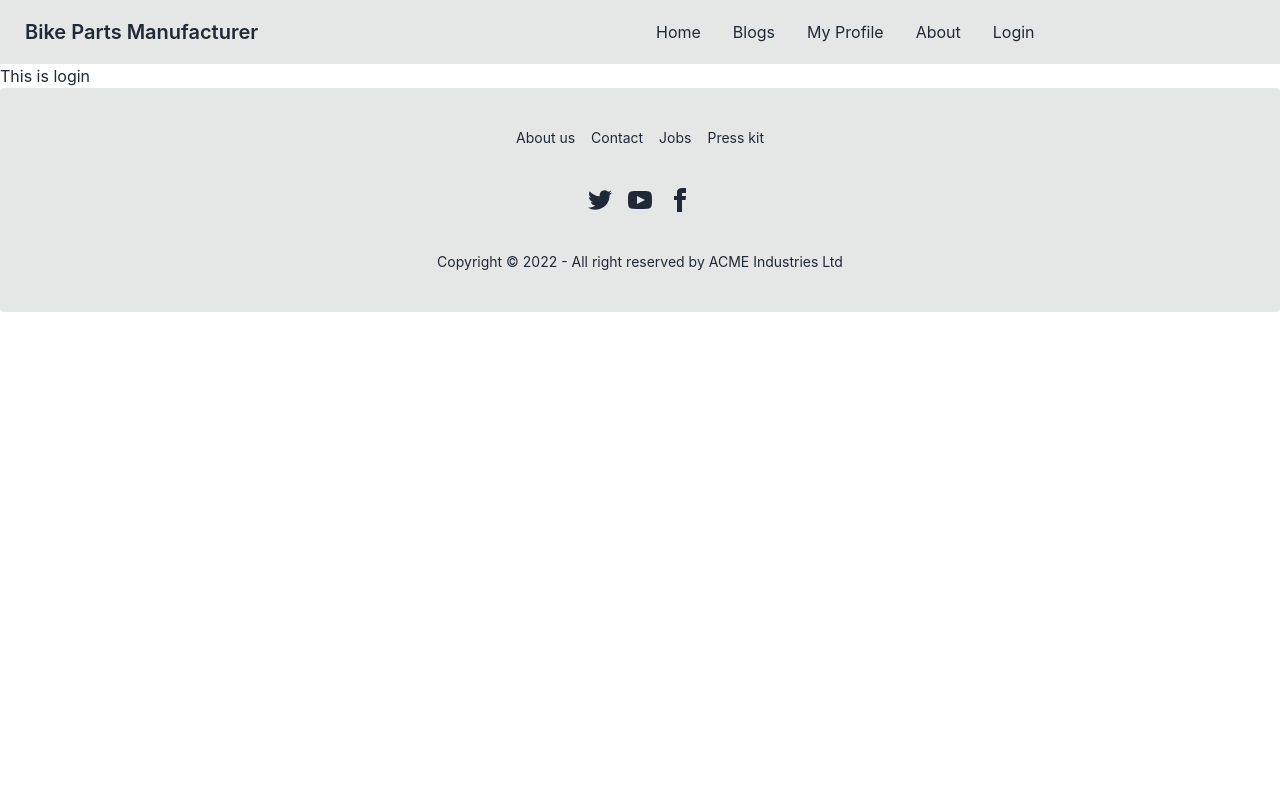
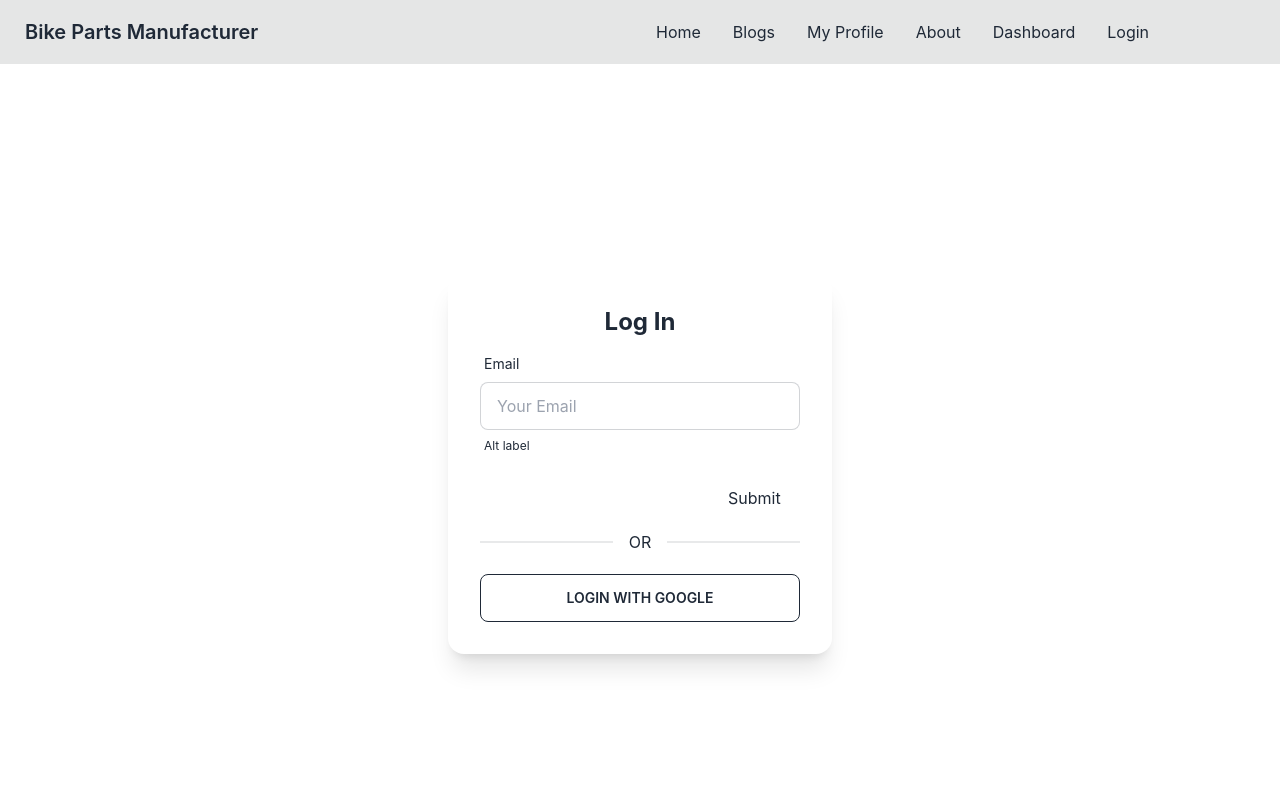
Before and after one commit to Rajesh-107/manufacturer-website-client-side, a React (Create React App) app: page /login in a window 1280 px wide. Shown: the top 800 px of the page. Built offline with nearby package versions, Linux system fonts and the light colour scheme; no server answers.

Commit message:
react hook form create email

```diff
--- a/src/App.js
+++ b/src/App.js
@@ -1,12 +1,13 @@
-import { Route, Routes } from 'react-router-dom';
-import './App.css';
-import About from './Home/About';
-import Home from './Home/Home';
-import Login from './Login/Login';
-import Footer from './Shared/Footer';
-import Navbar from './Shared/Navbar';
-import NotFound from './Shared/NotFound';
-
+import { Route, Routes } from "react-router-dom";
+import "./App.css";
+import Dashboard from "./Dashboard/Dashboard";
+import About from "./Home/About";
+import BikePartDetail from "./Home/BikePartDetail";
+import Home from "./Home/Home";
+import Login from "./Login/Login";
+import Footer from "./Shared/Footer";
+import Navbar from "./Shared/Navbar";
+import NotFound from "./Shared/NotFound";
 
 function App() {
   return (
@@ -14,12 +15,15 @@ function App() {
       <Navbar></Navbar>
       <Routes>
         <Route path='/' element={<Home></Home>}></Route>
-          <Route path='about' element={<About></About>}></Route>
+        <Route path='/about' element={<About></About>}></Route>
+        <Route
+          path='/bikepart/:bikepartId'
+          element={<BikePartDetail></BikePartDetail>}></Route>
         <Route path='login' element={<Login></Login>}></Route>
+        <Route path='dashboard' element={<Dashboard></Dashboard>}></Route>
         <Route path='*' element={<NotFound></NotFound>}></Route>
       </Routes>
       <Footer></Footer>
-
     </div>
   );
 }
--- /dev/null
+++ b/src/Dashboard/Dashboard.js
@@ -0,0 +1,11 @@
+import React from "react";
+
+const Dashboard = () => {
+  return (
+    <div>
+      <h2>My dashboard</h2>
+    </div>
+  );
+};
+
+export default Dashboard;
--- /dev/null
+++ b/src/Home/BikePartDetail.js
@@ -0,0 +1,13 @@
+import React from "react";
+import { useParams } from "react-router-dom";
+
+const BikePartDetail = () => {
+  const { bikepartId } = useParams();
+  return (
+    <div>
+      <h2>This is detail part: {bikepartId} </h2>
+    </div>
+  );
+};
+
+export default BikePartDetail;
--- a/src/Home/Bikepart.js
+++ b/src/Home/Bikepart.js
@@ -1,22 +1,35 @@
-import React from 'react';
+import React from "react";
+import { useNavigate } from "react-router-dom";
 
-const Bikepart = ({part}) => {
-    const {name, img, description, price, minOrder,available} = part;
+const Bikepart = ({ part }) => {
+  const { _id, name, img, description, price, minOrder, available } = part;
+
+  const navigate = useNavigate();
+  const detailsBikePart = (id) => {
+    navigate(`/bikepart/${id}`);
+  };
+
   return (
-        <div class="card w-96 bg-base-100 shadow-xl">
-        <figure class="px-10 pt-10">
-          <img src={img} alt="Shoes" class="rounded-xl" />
+    <div class='card w-96 bg-base-100 shadow-xl'>
+      <figure class='px-10 pt-10'>
+        <img src={img} alt='Shoes' class='rounded-xl' />
       </figure>
-        <div class="card-body items-center text-center">
-          <h2 class="card-title">{name}</h2>
+      <div class='card-body items-center text-center'>
+        <h2 class='card-title'>{name}</h2>
         <p>{description}</p>
         <div>
           <p className='text-red-500'>Price ${price}</p>
-              <p><small className='text-xl'>Minimum Order:{minOrder}</small></p>
-              <p><small className='text-xl'>Stock:{available}</small></p>
+          <p>
+            <small className='text-xl'>Minimum Order:{minOrder}</small>
+          </p>
+          <p>
+            <small className='text-xl'>Stock:{available}</small>
+          </p>
         </div>
-          <div class="card-actions">
-            <button class="btn btn-primary">Buy Now</button>
+        <div class='card-actions'>
+          <button onClick={() => detailsBikePart(_id)} class='btn btn-primary'>
+            Buy Now
+          </button>
         </div>
       </div>
     </div>
@@ -25,8 +38,8 @@ const Bikepart = ({part}) => {
 
 export default Bikepart;
 
-
-{/* <div>
+{
+  /* <div>
 <div className="card w-96 bg-base-100 shadow-xl ">
 <figure className='px-10 pt-10'>
 <img src={img} alt="Shoes" />
@@ -45,4 +58,5 @@ export default Bikepart;
 </div>
 </div>
 </div>
-</div> */}
+</div> */
+}
--- a/src/Home/Bikeparts.js
+++ b/src/Home/Bikeparts.js
@@ -1,28 +1,23 @@
-import React, { useEffect, useState } from 'react';
-import Bikepart from './Bikepart';
+import React, { useEffect, useState } from "react";
+import Bikepart from "./Bikepart";
 
 const Bikeparts = () => {
   const [parts, setParts] = useState([]);
 
-    useEffect( ()=>{
-        fetch('http://localhost:5000/bikepart')
-        .then(res => res.json())
-        .then(data => setParts(data))
-    } ,[])
+  useEffect(() => {
+    fetch("http://localhost:5000/bikepart")
+      .then((res) => res.json())
+      .then((data) => setParts(data));
+  }, []);
   return (
-        <div>
+    <div id='bikeparts'>
       <h2 className='text-center text-3xl m-5 text-primary'>All bike parts </h2>
       <div className='grid grid-cols-1 md:grid-cols-2 lg:grid-cols-3 gap-3 ml-8'>
-
-            {
-                parts.map(part => <Bikepart
-                key={part.id}
-                part={part}
-                ></Bikepart>)
-            }
+        {parts.map((part) => (
+          <Bikepart key={part.id} part={part}></Bikepart>
+        ))}
       </div>
     </div>
-
   );
 };
 
--- a/src/Login/Login.js
+++ b/src/Login/Login.js
@@ -1,11 +1,68 @@
-import React from 'react';
+import React from "react";
+import { useSignInWithGoogle } from "react-firebase-hooks/auth";
+import auth from "../firebase.init";
+import { useForm } from "react-hook-form";
 
 const Login = () => {
-    return (
-        <div>
-            <h2>This is login</h2>
+  const [signInWithGoogle, user, loading, error] = useSignInWithGoogle(auth);
+  const {
+    register,
+    formState: { errors },
+    handleSubmit,
+  } = useForm();
+
+  if (user) {
+    console.log(user);
+  }
+
+  const onSubmit = (data) => {
+    console.log(data);
+  };
+
+  return (
+    <div className='flex h-screen justify-center items-center'>
+      <div className='card w-96 bg-base-100 shadow-xl'>
+        <div className='card-body'>
+          <h2 className='text-center text-2xl font-bold'>Log In</h2>
+          <form onSubmit={handleSubmit(onSubmit)}>
+            <div className='form-control w-full max-w-xs'>
+              <label className='label'>
+                <span className='label-text'>Email</span>
+              </label>
+              <input
+                type='email'
+                placeholder='Your Email'
+                className='input input-bordered w-full max-w-xs'
+                {...register("email", {
+                  pattern: {
+                    value: /[A-Za-z]{3}/,
+                    message: "error message",
+                  },
+                })}
+              />
+              <label className='label'>
+                <span className='label-text-alt'>Alt label</span>
+              </label>
+            </div>
+
+            <input />
+            {errors.firstName?.type === "required" && "First name is required"}
+
+            <input {...register("lastName", { required: true })} />
+            {errors.lastName && "Last name is required"}
+
+            <input type='submit' />
+          </form>
+          <div className='divider'>OR</div>
+          <button
+            onClick={() => signInWithGoogle()}
+            className='btn btn-outline'>
+            Login with Google
+          </button>
         </div>
-    );
+      </div>
+    </div>
+  );
 };
 
 export default Login;
--- a/src/Shared/Navbar.js
+++ b/src/Shared/Navbar.js
@@ -1,33 +1,61 @@
-import React from 'react';
-import { Link } from 'react-router-dom';
+import React from "react";
+import { Link } from "react-router-dom";
 
 const Navbar = () => {
-    const menuItems = <>
-        <li><Link to='/'>Home</Link></li>
-        <li><Link to='/blog'>Blogs</Link></li>
-        <li><Link to='/profile'>My Profile</Link></li>
-        <li><Link to='/about'>About</Link></li>
-        <li><Link to='/login'>Login</Link></li>
+  const menuItems = (
+    <>
+      <li>
+        <Link to='/'>Home</Link>
+      </li>
+      <li>
+        <Link to='/blog'>Blogs</Link>
+      </li>
+      <li>
+        <Link to='/profile'>My Profile</Link>
+      </li>
+      <li>
+        <Link to='/about'>About</Link>
+      </li>
+      <li>
+        <Link to='/dashboard'>Dashboard</Link>
+      </li>
+      <li>
+        <Link to='/login'>Login</Link>
+      </li>
     </>
+  );
   return (
-        <div className="navbar bg-base-300">
-  <div className="navbar-start">
-    <div className="dropdown">
-      <label tabIndex="0" className="btn btn-ghost lg:hidden">
-        <svg xmlns="http://www.w3.org/2000/svg" className="h-5 w-5" fill="none" viewBox="0 0 24 24" stroke="currentColor"><path strokeLinecap="round" strokeLinejoin="round" strokeWidth="2" d="M4 6h16M4 12h8m-8 6h16" /></svg>
+    <div className='navbar bg-base-300'>
+      <div className='navbar-start'>
+        <div className='dropdown'>
+          <label tabIndex='0' className='btn btn-ghost lg:hidden'>
+            <svg
+              xmlns='http://www.w3.org/2000/svg'
+              className='h-5 w-5'
+              fill='none'
+              viewBox='0 0 24 24'
+              stroke='currentColor'>
+              <path
+                strokeLinecap='round'
+                strokeLinejoin='round'
+                strokeWidth='2'
+                d='M4 6h16M4 12h8m-8 6h16'
+              />
+            </svg>
           </label>
-      <ul tabIndex="0" className="menu menu-compact dropdown-content mt-3 p-2 shadow bg-base-100 rounded-box w-52">
+          <ul
+            tabIndex='0'
+            className='menu menu-compact dropdown-content mt-3 p-2 shadow bg-base-100 rounded-box w-52'>
             {menuItems}
           </ul>
         </div>
-    <a className="btn btn-ghost normal-case text-xl">Bike Parts Manufacturer</a>
+        <a className='btn btn-ghost normal-case text-xl'>
+          Bike Parts Manufacturer
+        </a>
       </div>
-  <div className="navbar-center hidden lg:flex">
-    <ul className="menu menu-horizontal p-0">
-    {menuItems}
-    </ul>
+      <div className='navbar-center hidden lg:flex'>
+        <ul className='menu menu-horizontal p-0'>{menuItems}</ul>
       </div>
-
     </div>
   );
 };
--- /dev/null
+++ b/src/firebase.init.js
@@ -0,0 +1,22 @@
+// Import the functions you need from the SDKs you need
+import { initializeApp } from "firebase/app";
+import { getAuth } from "firebase/auth";
+// TODO: Add SDKs for Firebase products that you want to use
+// https://firebase.google.com/docs/web/setup#available-libraries
+
+// Your web app's Firebase configuration
+const firebaseConfig = {
+    apiKey: process.env.REACT_APP_API_KEY,
+    authDomain: process.env.REACT_APP_AUTH_DOMAIN,
+    projectId: process.env.REACT_APP_PROJECT_ID,
+    storageBucket: process.env.REACT_APP_STORAGE_BUCKET,
+    messagingSenderId: process.env.REACT_APP_MESSAGING_SENDER_ID,
+    appId: process.env.REACT_APP_APP_ID
+};
+
+// Initialize Firebase
+const app = initializeApp(firebaseConfig);
+
+const auth = getAuth(app);
+
+export default auth;
```
Lines whose indentation alone changed are shown as unchanged.
